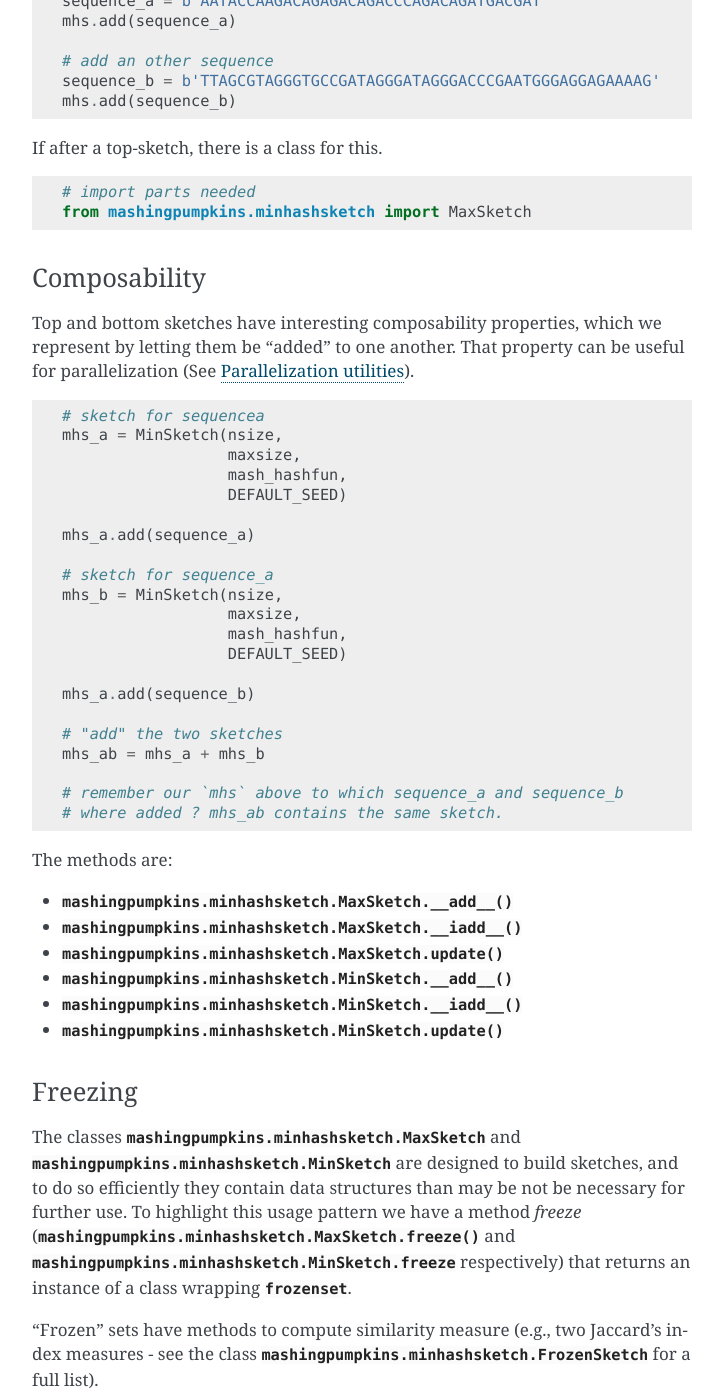
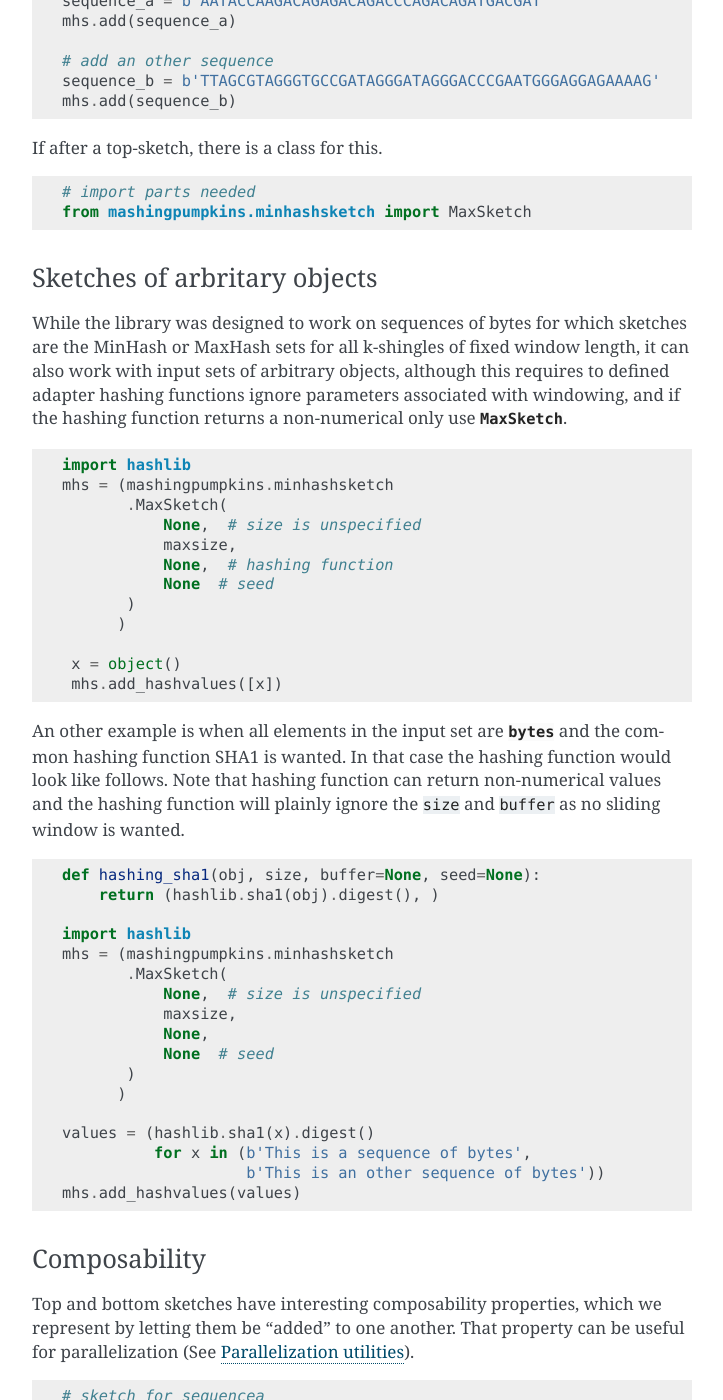
Before and after one commit to lgautier/mashing-pumpkins, a Sphinx documentation site: the page built from doc/index.rst, in a window 1280 px wide and 1400 px high, scrolled down 3495 px. Shown: the whole window, without its empty margins (388-1111 px from the left). Built offline with Sphinx 7.4.7, drawn with Linux system fonts in a browser that asks for light colours; cross-references to code outside the pages are shown as plain code; some of the changed text lies outside the part shown.

Commit message:
Added doc about using the sketches with arbitrary objects.

```diff
--- a/doc/index.rst
+++ b/doc/index.rst
@@ -205,6 +205,59 @@ If after a top-sketch, there is a class for this.
    from mashingpumpkins.minhashsketch import MaxSketch
 
 
+Sketches of arbritary objects
+^^^^^^^^^^^^^^^^^^^^^^^^^^^^^
+
+While the library was designed to work on sequences of bytes for which
+sketches are the MinHash or MaxHash sets for all k-shingles of fixed
+window length, it can also work with input sets of arbitrary objects,
+although this requires to defined adapter hashing functions
+ignore parameters associated with windowing, and if the hashing
+function returns a non-numerical only use :class:`MaxSketch`.
+
+.. code-block:: python
+
+    import hashlib
+    mhs = (mashingpumpkins.minhashsketch
+           .MaxSketch(
+               None,  # size is unspecified
+               maxsize,
+               None,  # hashing function
+               None  # seed
+           )
+          )
+
+     x = object()
+     mhs.add_hashvalues([x])
+
+An other example is when all elements in the input set are :class:`bytes` and
+the common hashing function SHA1 is wanted. In that case the hashing function
+would look like follows. Note that hashing function can return non-numerical
+values and the hashing function will plainly ignore the :param:`size` and
+:param:`buffer` as no sliding window is wanted.
+
+.. code-block:: python
+
+    def hashing_sha1(obj, size, buffer=None, seed=None):
+        return (hashlib.sha1(obj).digest(), )
+
+    import hashlib
+    mhs = (mashingpumpkins.minhashsketch
+           .MaxSketch(
+               None,  # size is unspecified
+               maxsize,
+               None,
+               None  # seed
+           )
+          )
+
+    values = (hashlib.sha1(x).digest()
+              for x in (b'This is a sequence of bytes',
+                        b'This is an other sequence of bytes'))
+    mhs.add_hashvalues(values)
+
+
+
 Composability
 ^^^^^^^^^^^^^
 
@@ -324,6 +377,14 @@ classes relatively lean.
    :special-members:
    :exclude-members: __module__, __dict__, __weakref__
 
+.. autoclass:: mashingpumpkins.minhashsketch.SetSketch
+   :show-inheritance:
+   :members:
+   :undoc-members:
+   :private-members:
+   :special-members:
+   :exclude-members: __module__
+
 .. autoclass:: mashingpumpkins.minhashsketch.MaxCountSketch
    :show-inheritance:
    :members:
```
